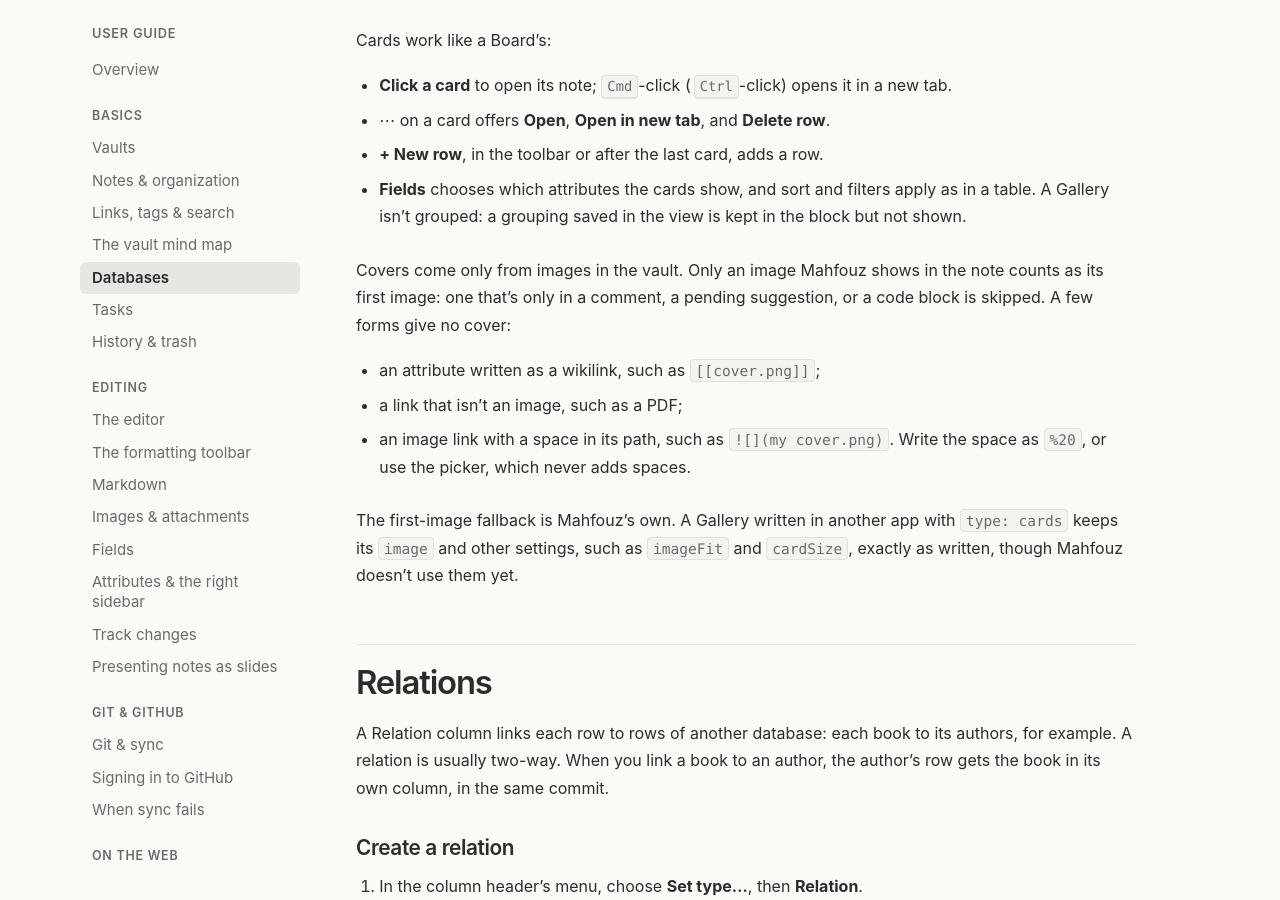
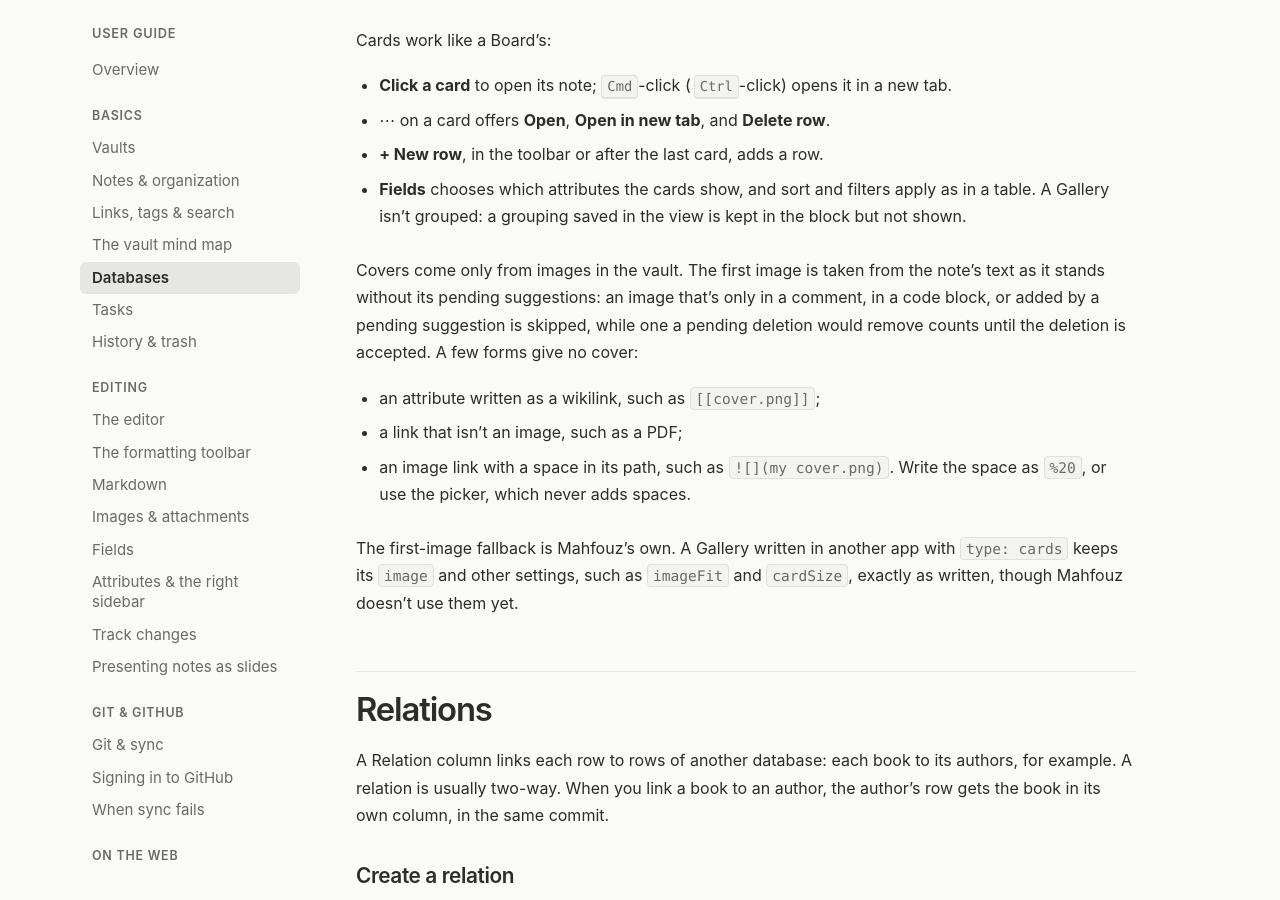
Before and after one commit to mahfouz-app/docs, a Jekyll site: the page built from guide/databases.md, in a window 1280 px wide and 900 px high, scrolled down 5494 px. Built offline with Jekyll 4.4.1, drawn with Linux system fonts in a browser that asks for light colours.

Commit message:
docs(databases): a pending deletion's image still counts as a cover
Co-Authored-By: Claude Opus 5.5 <noreply@anthropic.com>

```diff
--- a/guide/databases.md
+++ b/guide/databases.md
@@ -215,9 +215,11 @@ Cards work like a Board's:
   apply as in a table. A Gallery isn't grouped: a grouping saved in the view
   is kept in the block but not shown.
 
-Covers come only from images in the vault. Only an image Mahfouz shows in
-the note counts as its first image: one that's only in a comment, a pending
-suggestion, or a code block is skipped. A few forms give no cover:
+Covers come only from images in the vault. The first image is taken from
+the note's text as it stands without its pending suggestions: an image
+that's only in a comment, in a code block, or added by a pending suggestion
+is skipped, while one a pending deletion would remove counts until the
+deletion is accepted. A few forms give no cover:
 
 - an attribute written as a wikilink, such as `[[cover.png]]`;
 - a link that isn't an image, such as a PDF;
```
